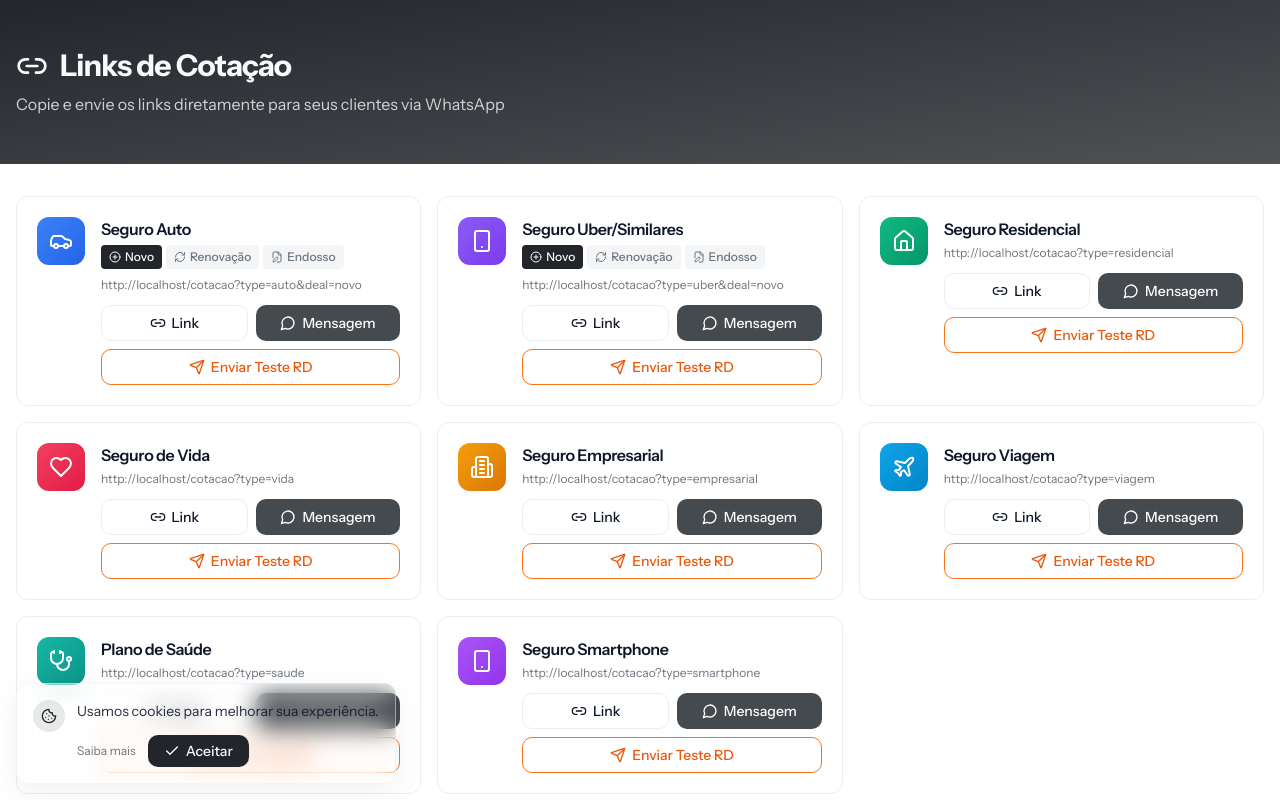
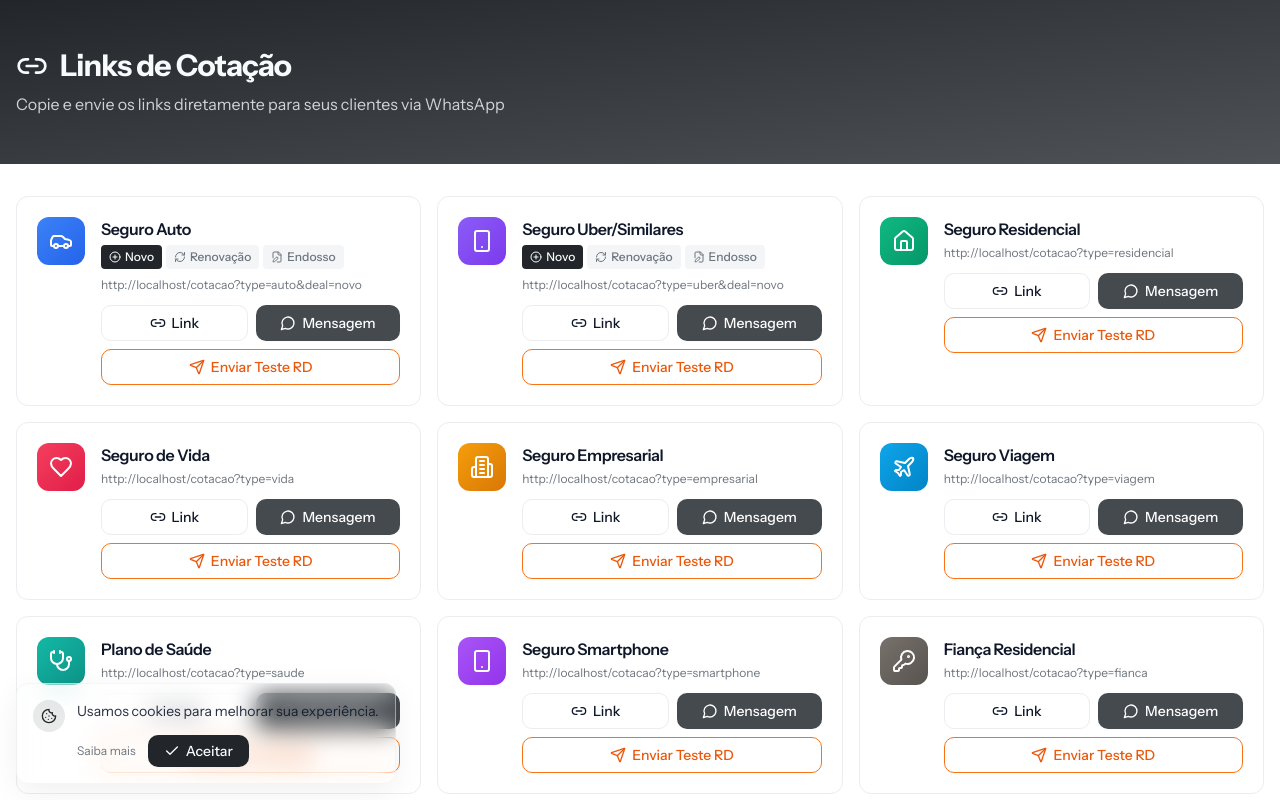
Before and after one commit to mktfun/jjseguros, a React (Vite) app: page /links in a window 1280 px wide. Shown: the top 800 px of the page. Built offline with nearby package versions, Linux system fonts and the light colour scheme; no server answers; the database is empty; the HTML template or start-up script is replaced by a standard one.

Commit message:
feat: add Fiança Residencial to InsuranceHub and Links pages

```diff
--- a/src/pages/InsuranceHub.tsx
+++ b/src/pages/InsuranceHub.tsx
@@ -12,7 +12,8 @@ import {
   HeartPulse,
   ChevronRight,
   Shield,
-  Smartphone
+  Smartphone,
+  KeyRound
 } from "lucide-react";
 import { cn } from "@/lib/utils";
 import { LucideIcon } from "lucide-react";
@@ -88,6 +89,14 @@ const insuranceProducts: InsuranceProduct[] = [
     gradient: "from-purple-500/20 via-purple-400/10 to-violet-300/5",
     iconColor: "text-purple-600",
     type: "smartphone",
+  },
+  {
+    icon: KeyRound,
+    title: "Fiança Residencial",
+    description: "Dispense fiador e garanta seu aluguel com segurança.",
+    gradient: "from-stone-500/20 via-stone-400/10 to-neutral-300/5",
+    iconColor: "text-stone-600",
+    type: "fianca",
   },
 ];
 
--- a/src/pages/Links.tsx
+++ b/src/pages/Links.tsx
@@ -1,5 +1,5 @@
 import { useState } from "react";
-import { Copy, Check, Car, Home, Heart, Building2, Plane, Stethoscope, Link2, MessageCircle, RefreshCw, PlusCircle, Smartphone, Send, SendHorizontal, Loader2, FileEdit } from "lucide-react";
+import { Copy, Check, Car, Home, Heart, Building2, Plane, Stethoscope, Link2, MessageCircle, RefreshCw, PlusCircle, Smartphone, Send, SendHorizontal, Loader2, FileEdit, KeyRound } from "lucide-react";
 import { Button } from "@/components/ui/button";
 import { toast } from "sonner";
 import { supabase } from "@/integrations/supabase/client";
@@ -85,6 +85,15 @@ const insuranceLinks = [
     hasDealType: false,
     message: "Olá! 👋\n\nPara fazer a cotação do seu *Seguro Smartphone* é bem simples!\n\nÉ só acessar o link abaixo e preencher os dados:\n\n📱 {link}\n\nLeva menos de 2 minutos! Qualquer dúvida estou à disposição.",
   },
+  {
+    type: "fianca",
+    name: "Fiança Residencial",
+    icon: KeyRound,
+    color: "from-stone-500 to-stone-600",
+    emoji: "🔑",
+    hasDealType: false,
+    message: "Olá! 👋\n\nPara fazer a cotação do seu *Seguro Fiança Residencial* é bem simples!\n\nDispense fiador e garanta seu aluguel com segurança.\n\n🔑 {link}\n\nLeva menos de 2 minutos! Qualquer dúvida estou à disposição.",
+  },
 ];
 
 const qarVariableMap: Record<string, string> = {
@@ -95,7 +104,8 @@ const qarVariableMap: Record<string, string> = {
   empresarial: 'cf_qar_empresarial',
   viagem: 'cf_qar_viagem',
   saude: 'cf_qar_saude',
-  smartphone: 'cf_qar_smartphone'
+  smartphone: 'cf_qar_smartphone',
+  fianca: 'cf_qar_residencial'
 };
 
 const insuranceNames: Record<string, string> = {
@@ -106,7 +116,8 @@ const insuranceNames: Record<string, string> = {
   empresarial: 'Seguro Empresarial',
   viagem: 'Seguro Viagem',
   saude: 'Plano de Saúde',
-  smartphone: 'Seguro Smartphone'
+  smartphone: 'Seguro Smartphone',
+  fianca: 'Fiança Residencial'
 };
 
 const Links = () => {
```
